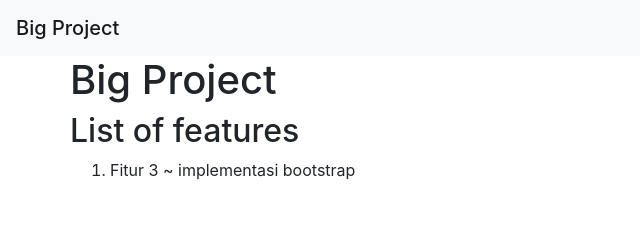
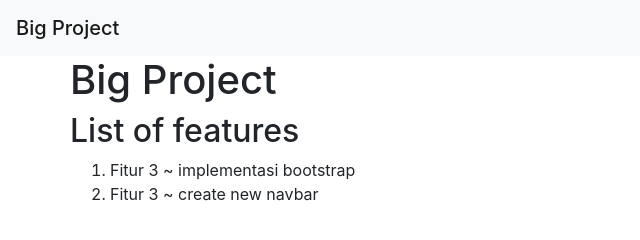
Before and after one commit to i01107/bigproject, a plain HTML site: page client/index.html in a window 1280 px wide. Shown: the whole page, without its empty margins (0-640 px from the left). Drawn offline with nearby package versions, Linux system fonts and the light colour scheme.

Commit message:
Fitur 3 - navbar

```diff
--- a/client/index.html
+++ b/client/index.html
@@ -21,6 +21,7 @@
         <h2>List of features</h2>
         <ol>
           <li>Fitur 3 ~ implementasi bootstrap</li>
+          <li>Fitur 3 ~ create new navbar</li>
         </ol>
       </div>
     </div>
```
